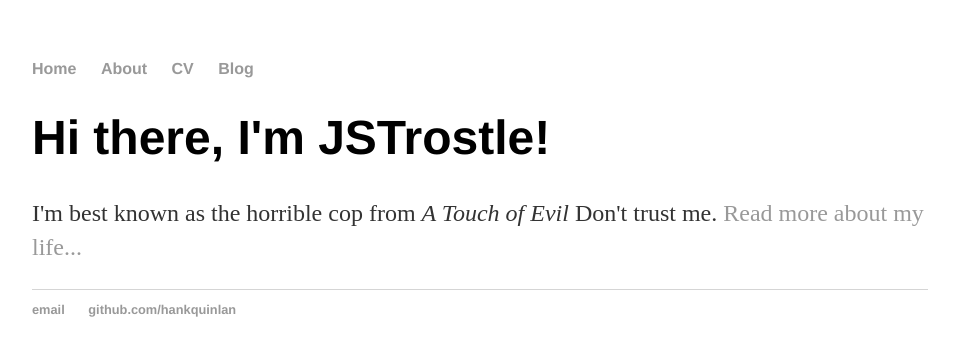
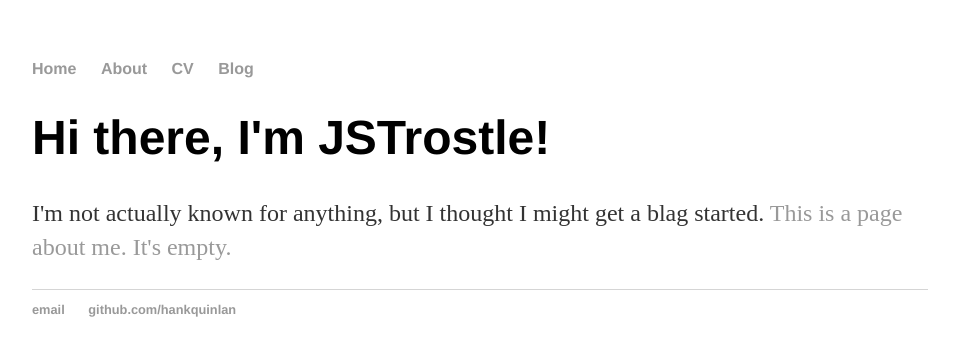
Before and after one commit to JSTrostle/JSTrostle, a Jekyll site: the page built from index.html, in a window 1280 px wide. Shown: the top 356 px of the page, without its empty margins (160-1115 px from the left). Built offline with Jekyll 4.4.1, drawn with Linux system fonts in a browser that asks for light colours.

Commit message:
Update index.html

```diff
--- a/index.html
+++ b/index.html
@@ -4,5 +4,5 @@ title: JSTrostle
 ---
 <div class="blurb">
 	<h1>Hi there, I'm JSTrostle!</h1>
-	<p>I'm best known as the horrible cop from <em>A Touch of Evil</em> Don't trust me. <a href="/about">Read more about my life...</a></p>
+	<p>I'm not actually known for anything, but I thought I might get a blag started. <a href="/about">This is a page about me. It's empty.</a></p>
 </div><!-- /.blurb -->
```
